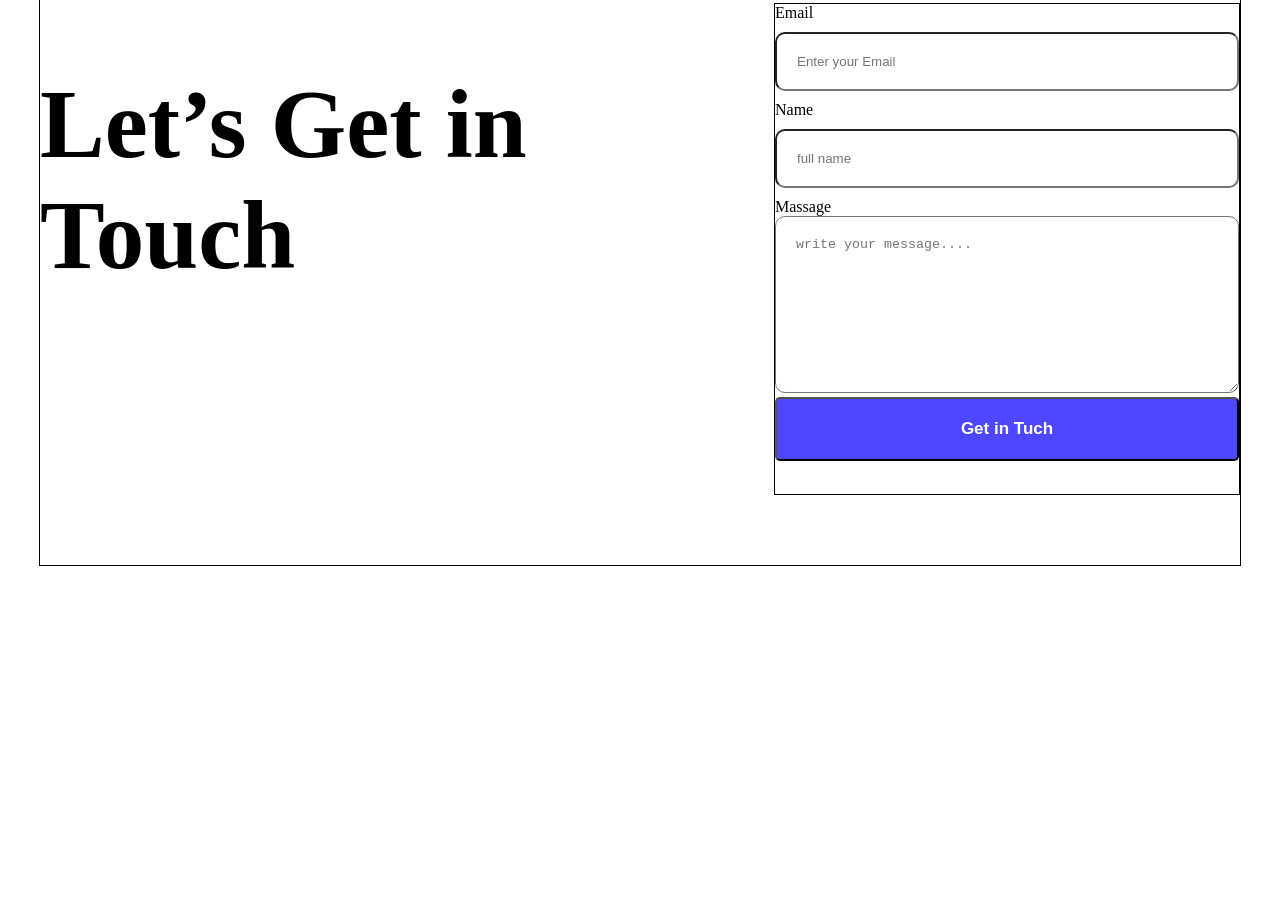
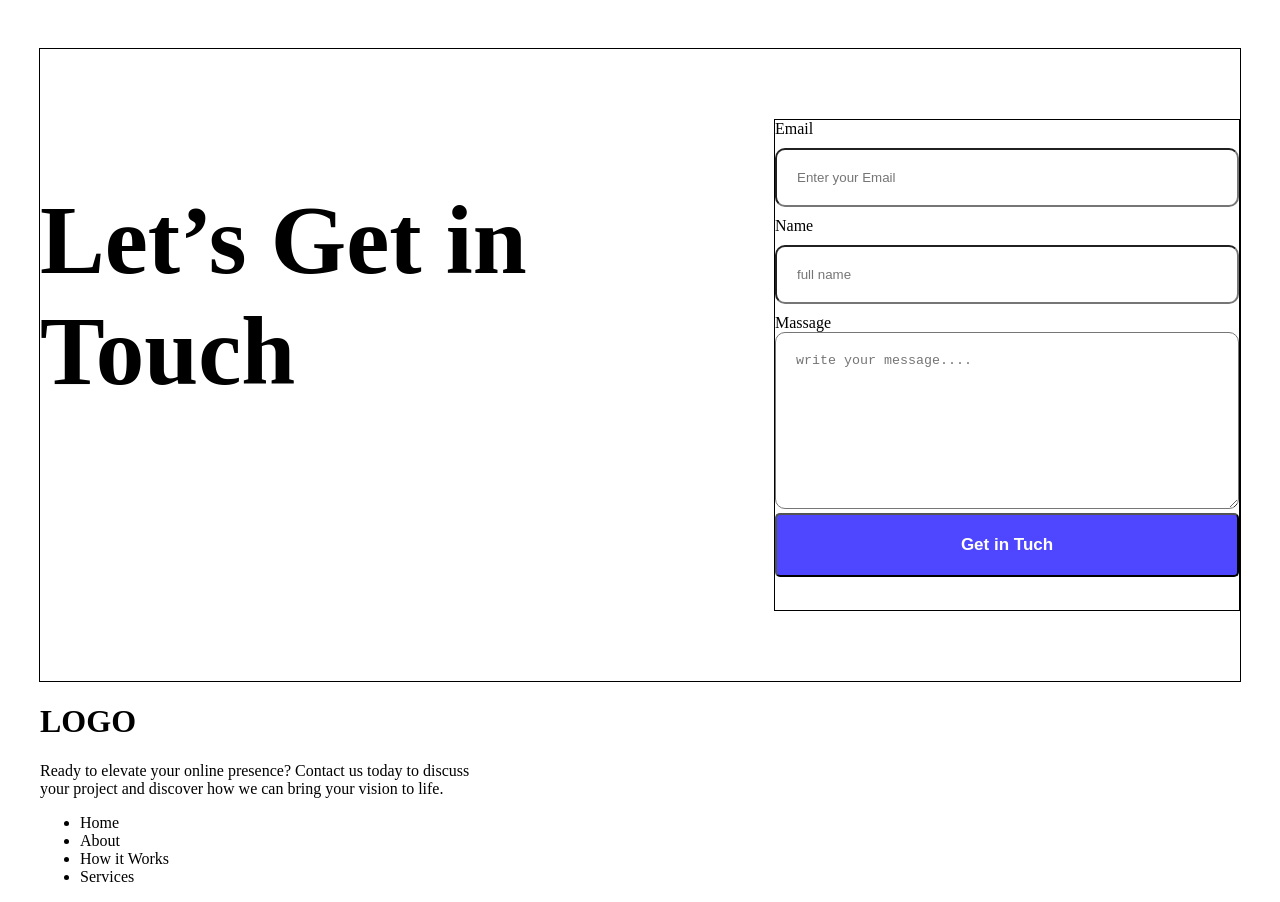
Before and after one commit to Evasfaisal/Assignment-1, a plain HTML site: page index.html in a window 1280 px wide. Shown: the part 1650-2552 px from the top of the page. Before the commit the page ends 2224 px from the top, so only its background shows below. Drawn offline with Linux system fonts and the light colour scheme.

Commit message:
fotter start

```diff
--- a/index.html
+++ b/index.html
@@ -120,9 +120,39 @@
                     <input type="Name" name="" id="Name" placeholder="full name"> <br>
 
                     <label for="Massage">Massage</label> <br>
-<textarea name="Massage" id="" placeholder="write your message...." ></textarea>
+                    <textarea name="Massage" id="" placeholder="write your message...."></textarea>
                 </form>
                 <button class="input-btn" type="submit"> Get in Tuch</button>
+            </div>
+        </div>
+    </main>
+    <footer>
+
+
+
+
+
+
+
+
+        <div class="footer middle-content">
+            <div class="foote-main">
+                <div class="foote-main-child">
+                    <h1>LOGO</h1>
+                    <p>Ready to elevate your online presence? Contact us today to discuss <br> your project and discover how
+                        we can bring your vision to life.</p>
+                    <ul>
+                        <li>Home</li>
+                        <li>About</li>
+                        <li>How it Works</li>
+                        <li>Services</li>
+
+                    </ul>
+                </div>
+                <div class="foote-main-child1">
+
+                </div>
+            </div>
         </div>
 
 
@@ -131,63 +161,7 @@
 
 
 
-
-
-
-
-
-</div>
-
-
-
-
-
-
-
-
-
-
-
-
-
-
-
-
-
-
-
-    </main>
-    <footer>
-
-
     </footer>
-
-
-
-
-
-
-
-
-
-
-
-
-
-
-
-
-
-
-
-
-
-
-
-
-
-
-
 
 </body>
 
--- a/style.css
+++ b/style.css
@@ -145,6 +145,8 @@ margin: 0px 0px ;
   justify-content: space-between;
   align-items: center;
   height: 632px;
+  margin-top: 116px;
+
 
 }
 .touch-section-child{
@@ -185,3 +187,18 @@ color: white;
 font-size: 17px;
 font-weight: bold;
 }
+.footer-middle-content {
+border: 1px solid ;
+}
+.foote-main{
+
+
+}
+.foote-main-child{
+
+
+}
+.foote-main-child1{
+
+
+}
```
Lines whose indentation alone changed are shown as unchanged.
